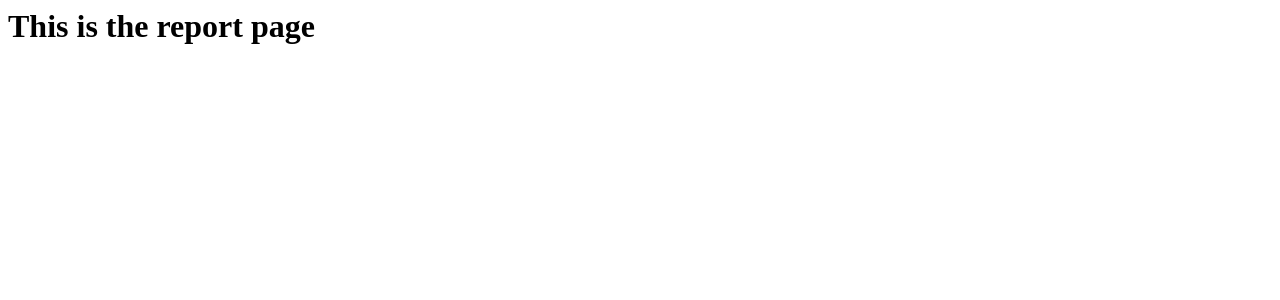
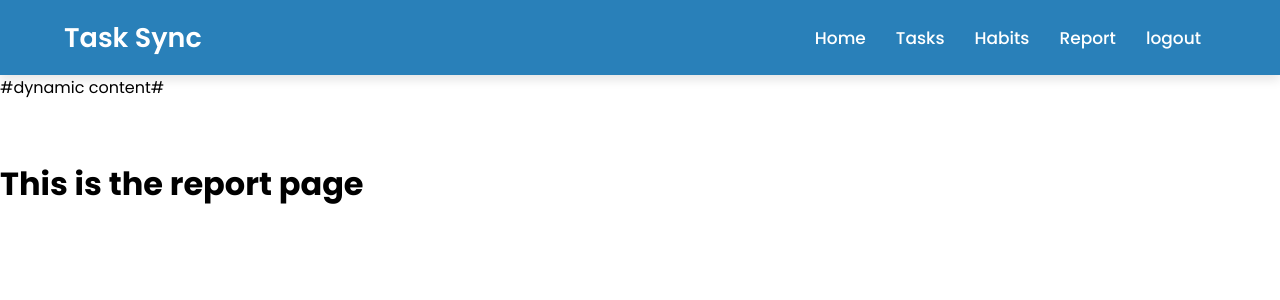
Before and after one commit to ArjunYuvraj/Django-Project, a Django app: template frontend/templates/report.html in a window 1280 px wide. Shown: the top 300 px of the page. Run offline with Django 5.2, Linux system fonts and the light colour scheme; the template is opened without the code that fills it, so the values that code supplies are empty.

Commit message:
feature: implemented all pages naviagation

```diff
--- a/frontend/templates/base.html
+++ b/frontend/templates/base.html
@@ -15,10 +15,10 @@
     <div class="navbar">
       <div class="logo"><a href="#"> Task Sync</a></div>
       <ul class="menu">
-        <li><a href="#Home">Home</a></li>
-        <li><a href="#">Tasks</a></li>
+        <li><a href={% url "home" %}>Home</a></li>
+        <li><a href={% url "task" %}>Tasks</a></li>
         <li><a href={% url "habits" %}>Habits</a></li>
-        <li><a href="#">Report</a></li>
+        <li><a href={% url "report" %}>Report</a></li>
         <li><a href="#">logout</a></li>
       </ul>
     </div>
--- a/frontend/templates/report.html
+++ b/frontend/templates/report.html
@@ -1 +1,5 @@
-<h1>This is the report page</h1>
+{% extends "base.html" %}
+{% block content %}
+
+    <h1>This is the report page</h1>
+{% endblock content %}
--- /dev/null
+++ b/frontend/templates/task.html
@@ -0,0 +1,4 @@
+{% extends "base.html" %}
+{% block content %}
+    <h1>This is the task page</h1>
+{% endblock content %}
--- a/frontend/templates/tasks.html
+++ /dev/null
@@ -1 +0,0 @@
-<h1>This is the task page</h1>
--- a/task/urls.py
+++ b/task/urls.py
@@ -7,7 +7,8 @@ urlpatterns = [
 
 
     path('habits/',habits ,name='habits'),
-    path('tasks/',task ,name='tasks'),
+    path('report/',report ,name='report'),
+    path('task/',task ,name='task'),
     path('home/', home ,name='home'),
 
 ]
--- a/task/views.py
+++ b/task/views.py
@@ -5,7 +5,10 @@ def home(request):
     return render(request,'home.html')
 
 def task(request):
-    return render (request,'tasks.html')
+    return render (request,'task.html')
 
 def habits(request):
     return render(request,'habit.html')
+
+def report(request):
+    return render(request,'report.html')
```
